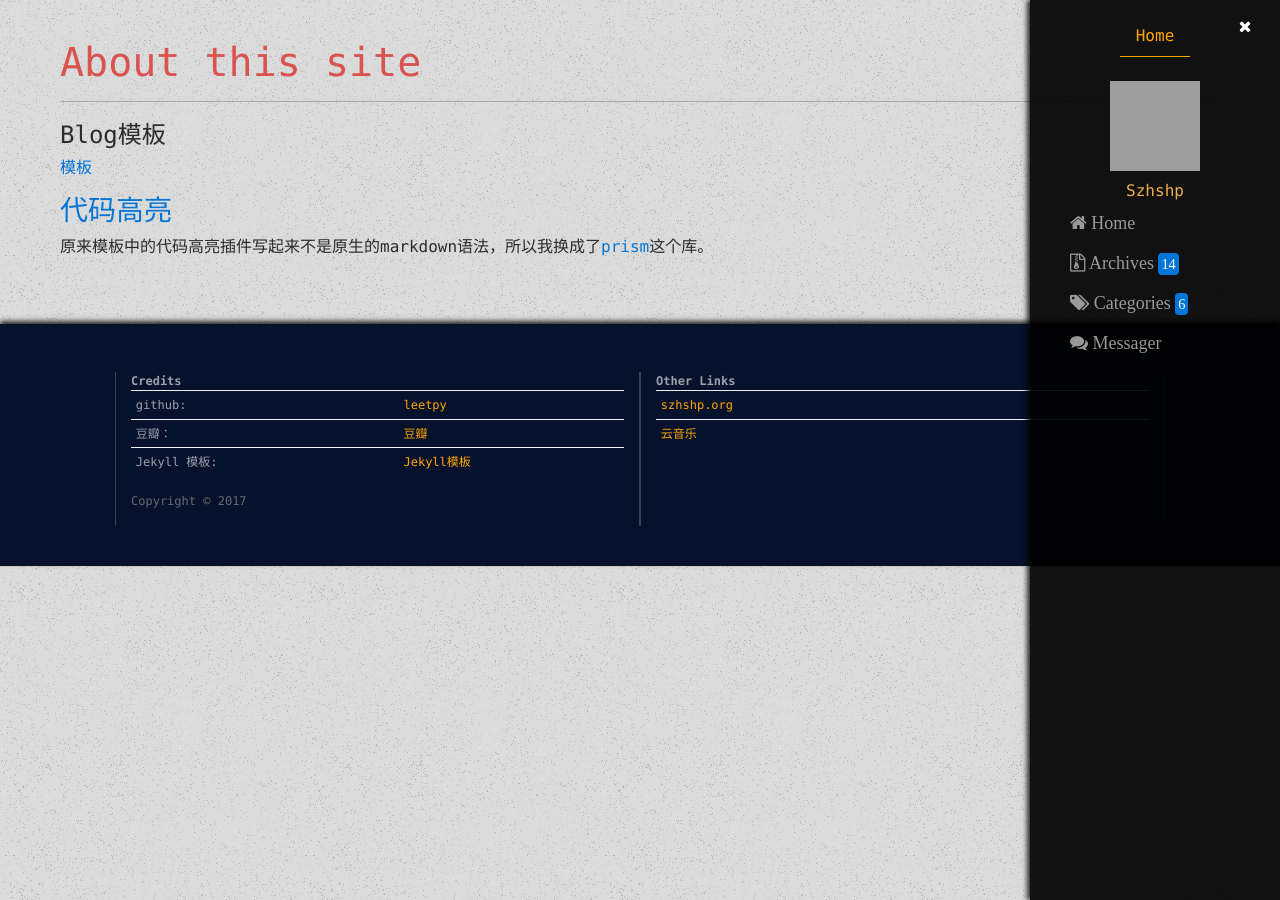
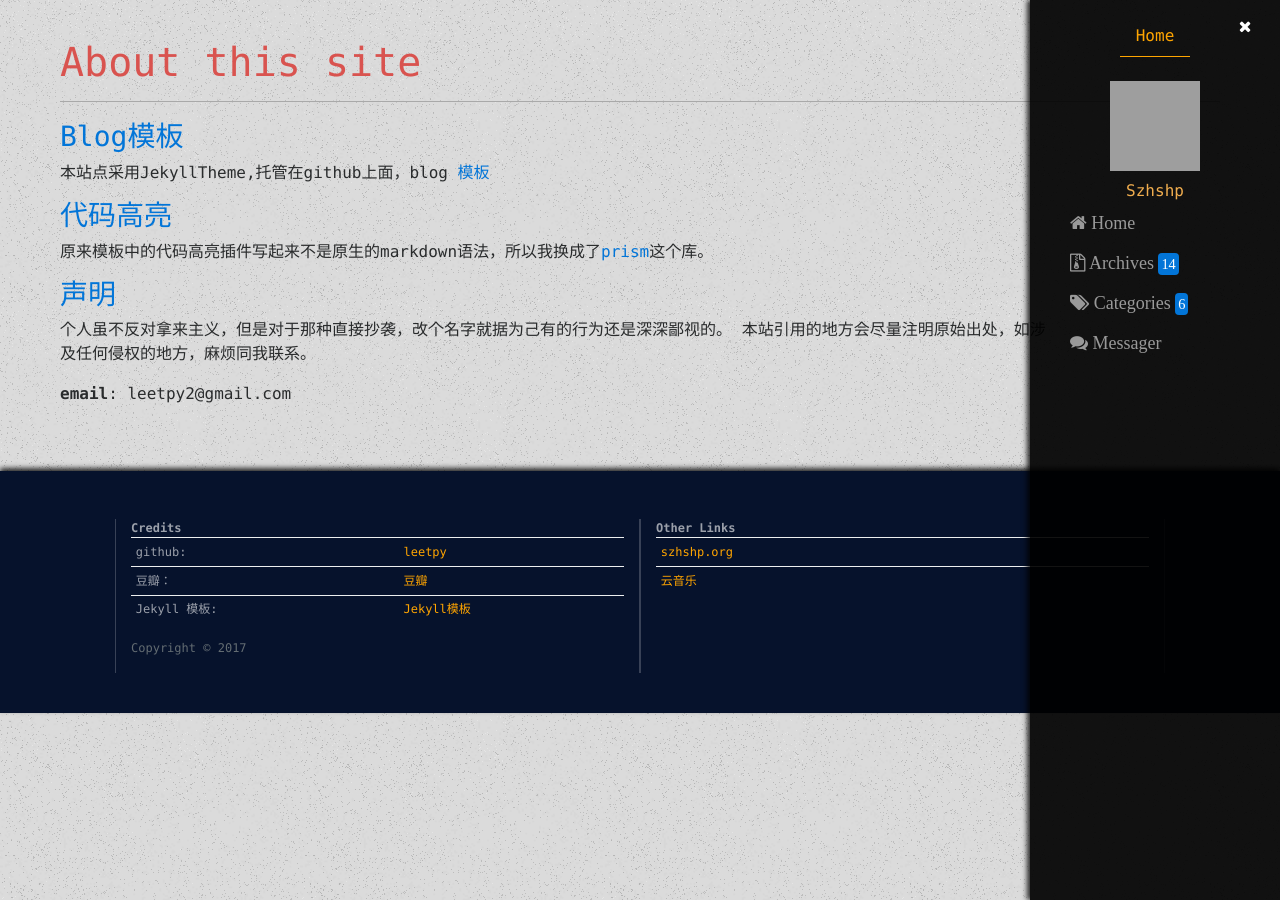
Before and after one commit to leetpy/leetpy.github.io.bak, a Jekyll site: the page built from about.html, in a window 1280 px wide. Built offline with Jekyll 4.4.1, drawn with Linux system fonts in a browser that asks for light colours; grey boxes are pictures that could not be loaded.

Commit message:
update about

```diff
--- a/about.html
+++ b/about.html
@@ -4,8 +4,15 @@ title: About this site
 ---
 <!-- This page is not compatible with markdown -->
 
-#### Blog模板
+### Blog模板
+本站点采用JekyllTheme,托管在github上面，blog
 [模板](https://github.com/szhielelp/JekyllTheme-ProjectGaia)
 
 ### 代码高亮
 原来模板中的代码高亮插件写起来不是原生的markdown语法，所以我换成了[prism](http://prismjs.com/)这个库。
+
+### 声明
+个人虽不反对拿来主义，但是对于那种直接抄袭，改个名字就据为己有的行为还是深深鄙视的。
+本站引用的地方会尽量注明原始出处，如涉及任何侵权的地方，麻烦同我联系。
+
+**email**: leetpy2@gmail.com
```
